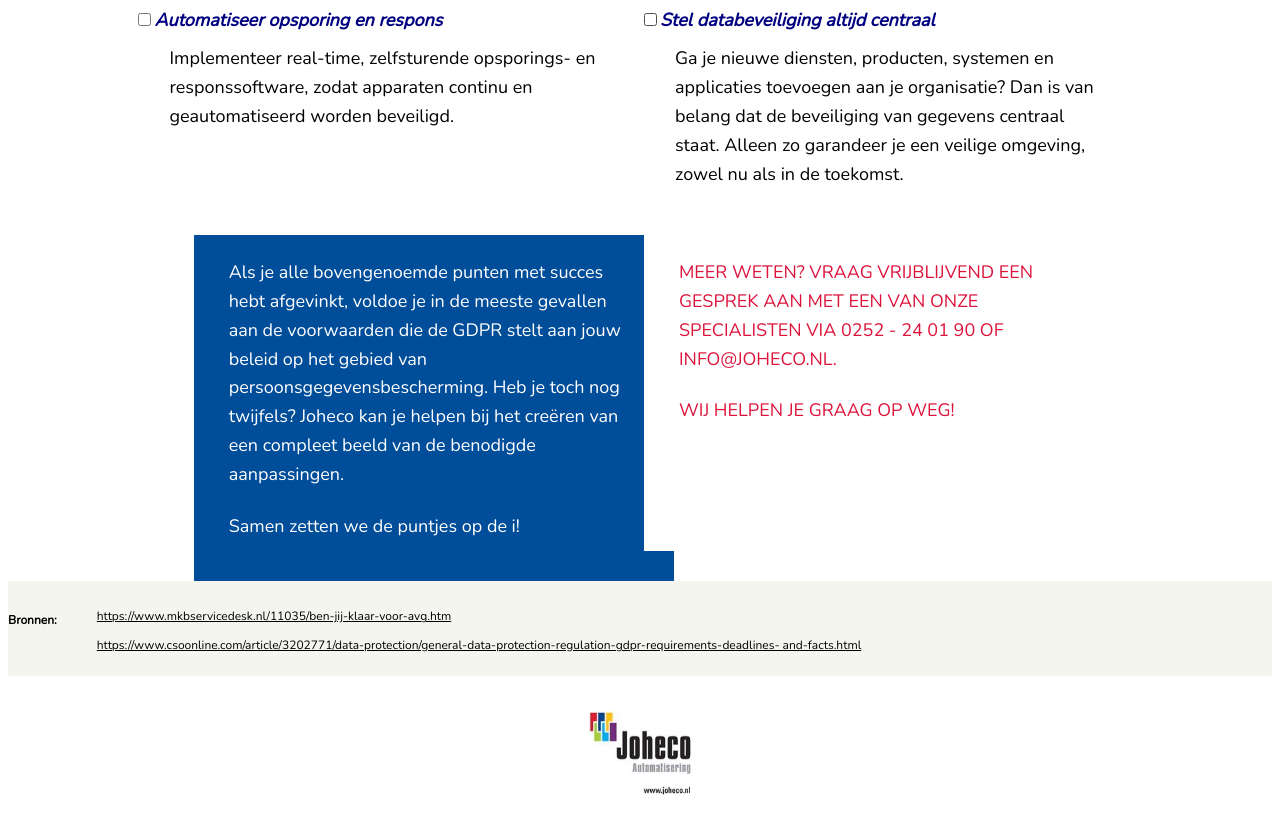
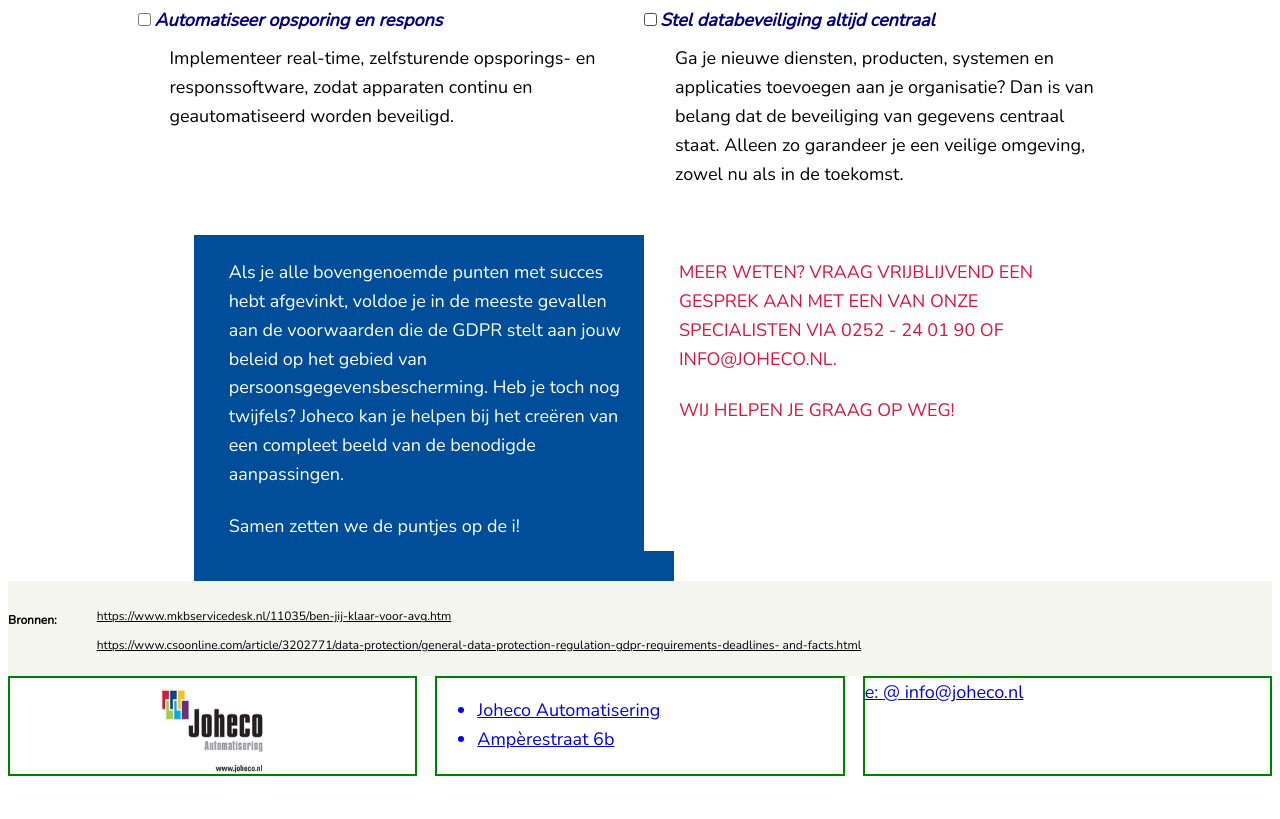
Before and after one commit to evagolabek/joheco-challenge, a plain HTML site: page index.html in a window 1280 px wide. Shown: the part 1676-2495 px from the top of the page. After the commit the page ends 2460 px from the top, so only its background shows below. Drawn offline with nearby package versions, Linux system fonts and the light colour scheme.

Commit message:
footer elements in grid layout

```diff
--- a/index.html
+++ b/index.html
@@ -107,8 +107,20 @@
 			<li><a href="https://www.csoonline.com/article/3202771/data-protection/general-data-protection-regulation-gdpr-requirements-deadlines- and-facts.html">https://www.csoonline.com/article/3202771/data-protection/general-data-protection-regulation-gdpr-requirements-deadlines- and-facts.html</li>
 	    </ul>
 		</div>
-		<div id="footer">
-			<h1><img src="./logo.jpg" alt="joheco"></h1>
+		<div class="footer_wrapper">
+			<div class="footer_list">
+				<img src="./logo.jpg" alt="joheco">
+			</div>
+			<div class="footer_list">
+				<ul>
+					<li>Joheco Automatisering</li>
+			    	<li>Ampèrestraat 6b</li>
+				</ul>
+
+			</div>
+			<div class="footer_list">
+				e: @ info@joheco.nl
+			</div>
 		</div>
 </body>
 </html>
--- a/style.css
+++ b/style.css
@@ -118,7 +118,22 @@ label {
 	list-style-type: none;
 }
 
-#footer img {
+.footer_wrapper {
+	display: grid;
+	grid-template-columns: 1fr 1fr 1fr;
+	grid-gap: 1em;
+	grid-auto-rows: minmax(100px, auto)
+
+}
+
+.footer_list {
+  /*display: grid;*/
+  grid-auto-rows: 70px;
+  grid-gap: 1em;
+  border: 2px solid green;
+}
+
+.footer_list img {
 	width: 125px;
 	height: 95px;
 }
```
